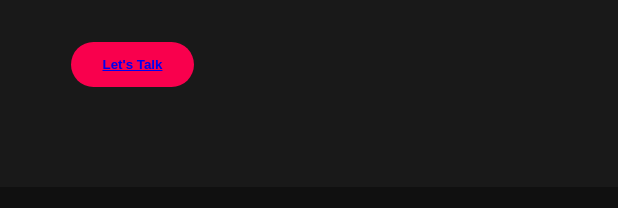
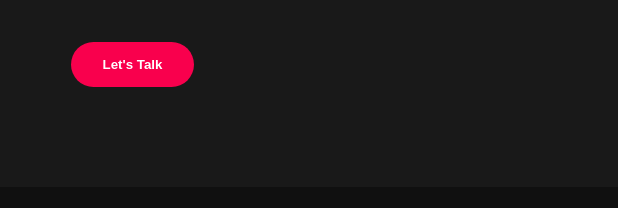
Before and after one commit to earlkris5/earlkris5.github.io, a plain HTML site: page index.html in a window 1280 px wide. Shown: the part 1172-1380 px from the top of the page, 547-1165 px from the left. Drawn offline with Linux system fonts and the light colour scheme.

Commit message:
Update index.html

```diff
--- a/index.html
+++ b/index.html
@@ -46,7 +46,7 @@
             voluptate molestiae aperiam dolorem magni reprehenderit cumque libero quam,
             facere sequi quo sunt.
         </p>
-        <button class="button-two"><a class="button-two" href="https://wa.me/2348137370329">Let's Talk</a></button>
+        <button class="button-two"><a class="button-two" href="https://wa.me/2348137370329" style="color: white;text-decoration: none;font-weight: bold;">Let's Talk</a></button>
     </div>
    </div>
     </section>
```
